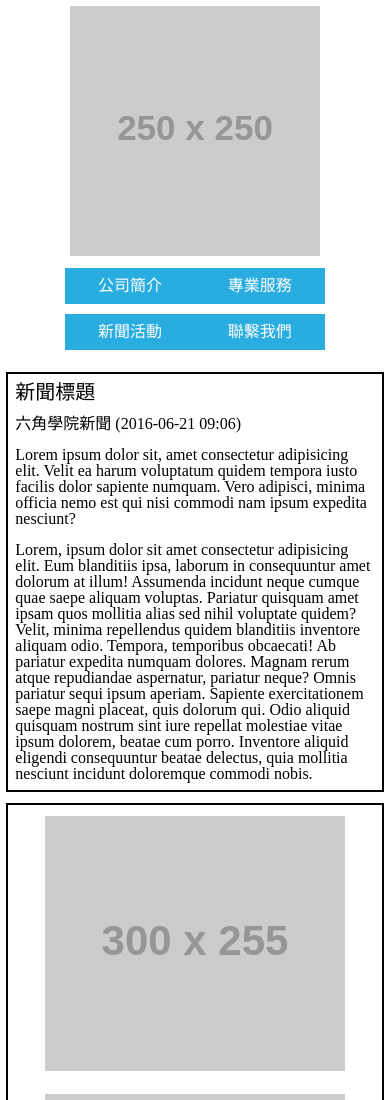
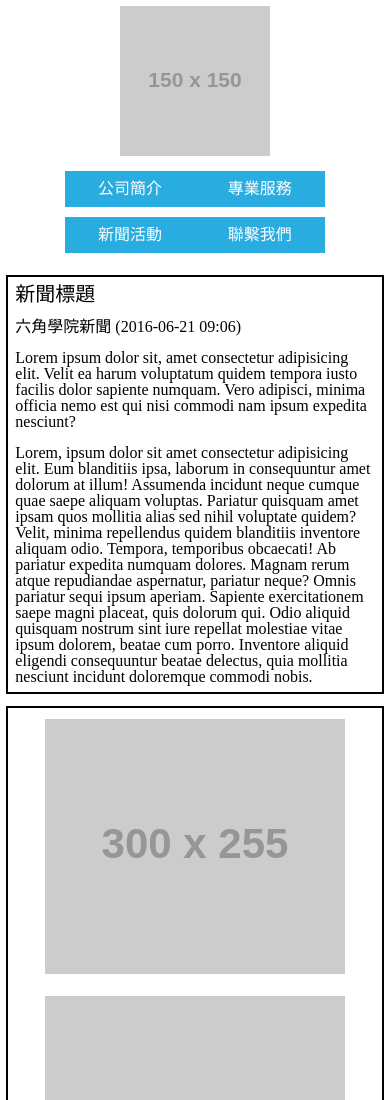
Before and after one commit to ariel7234/hexschool-pratice, a plain HTML site: page 03-RWD/index.html in a window 390 px wide. Shown: the top 1100 px of the page. Drawn offline with Linux system fonts and the light colour scheme; placeholder pictures from the web are drawn by us.

Commit message:
RWD demo done

```diff
--- a/03-RWD/css/style.css
+++ b/03-RWD/css/style.css
@@ -174,9 +174,11 @@ header .nav {
   background-position: center;
   height: 0;
 } */
-.logo {
-  /* background-image: url(https://fakeimg.pl/250x250/); */
-  width: 100%;
+.logo a {
+  display: block;
+  width: 250px;
+  height: 250px;
+  background: url(https://fakeimg.pl/250x250/) no-repeat;
   margin-bottom: 5%;
 }
 .nav a {
@@ -217,10 +219,12 @@ header .nav {
     flex-direction: column;
     align-items: center;
   }
-  /* .logo {
+  .logo a {
+    width: 150px;
+    height: 150px;
     background-image: url(https://fakeimg.pl/150x150/);
-    padding: 5%;
-  } */
+    margin-bottom: 10%;
+  }
   .nav {
     max-width: 70%;
     flex-wrap: wrap;
--- a/03-RWD/index.html
+++ b/03-RWD/index.html
@@ -9,10 +9,10 @@
   </head>
   <body>
     <header class="container">
-      <a href="#">
-        <img class="logo" src="https://fakeimg.pl/250x250/" alt="" />
-        <!-- <div class=" logo"></div> -->
-      </a>
+      <div class="img logo">
+        <a href="#" alt="公司Logo"></a>
+      </div>
+
       <ul class="nav">
         <li><a href="#">公司簡介</a></li>
         <li><a href="#">專業服務</a></li>
```
